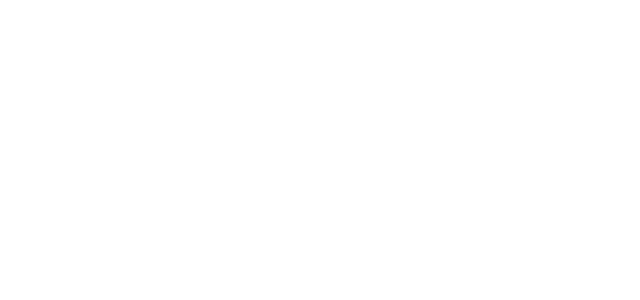
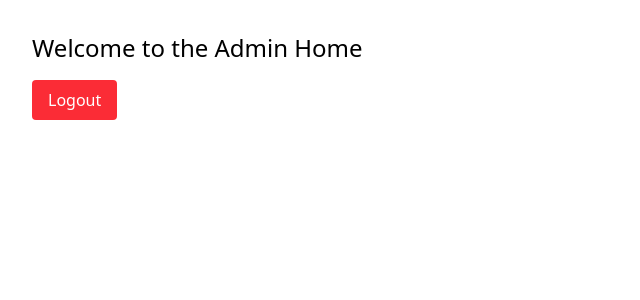
Before and after one commit to virajdomadia/E-Commerce-frontend, a React (Vite) app: page /admin in a window 1280 px wide. Before the commit this address had no page. Shown: the top 300 px of the page, without its empty margins (0-640 px from the left). Built offline with nearby package versions, Linux system fonts and the light colour scheme; sample sign-in values are in the browser's storage.

Commit message:
User Authentication feature updated admin home page

```diff
--- a/src/App.jsx
+++ b/src/App.jsx
@@ -4,6 +4,7 @@
 import Login from "./pages/Login";
 import Register from "./pages/Register";
 import Home from "./pages/Home";
+import AdminHome from "./pages/AdminHome";
 import ProtectedRoute from "./components/ProtectedRoute";
 
 function App() {
@@ -22,6 +23,14 @@
                 </ProtectedRoute>
               }
             />
+            <Route
+              path="/admin"
+              element={
+                <ProtectedRoute>
+                  <AdminHome />
+                </ProtectedRoute>
+              }
+            />
           </Routes>
         </Router>
       </AuthProvider>
--- /dev/null
+++ b/src/pages/AdminHome.jsx
@@ -0,0 +1,21 @@
+import React from "react";
+import { useAuth } from "../context/AuthContext";
+
+const AdminHome = () => {
+  const { logout } = useAuth();
+  return (
+    <>
+      <div className="p-8">
+        <h1 className="text-2xl mb-4">Welcome to the Admin Home</h1>
+        <button
+          className="bg-red-500 text-white px-4 py-2 rounded"
+          onClick={logout}
+        >
+          Logout
+        </button>
+      </div>
+    </>
+  );
+};
+
+export default AdminHome;
--- a/src/pages/Login.jsx
+++ b/src/pages/Login.jsx
@@ -17,9 +17,15 @@
         email,
         password,
       });
+
       const { user, token } = res.data;
       login({ user, token });
-      navigate("/");
+
+      if (user.isAdmin) {
+        navigate("/admin");
+      } else {
+        navigate("/");
+      }
     } catch (error) {
       console.error("Login failed", error);
       setError("Invalid email or password");
@@ -28,7 +34,6 @@
 
   return (
     <div className="flex h-screen">
-      {/* Left Panel with E-commerce branding */}
       <div className="hidden md:flex w-1/2 bg-gradient-to-br from-yellow-400 via-orange-500 to-red-500 items-center justify-center text-white p-12">
         <div className="text-center max-w-md">
           <h1 className="text-5xl font-extrabold mb-6">
@@ -46,7 +51,6 @@
         </div>
       </div>
 
-      {/* Right Panel - Login Form */}
       <div className="w-full md:w-1/2 flex items-center justify-center bg-white p-12">
         <form className="w-full max-w-sm" onSubmit={handleSubmit}>
           <h2 className="text-4xl font-bold text-gray-800 mb-8 text-center">
```
